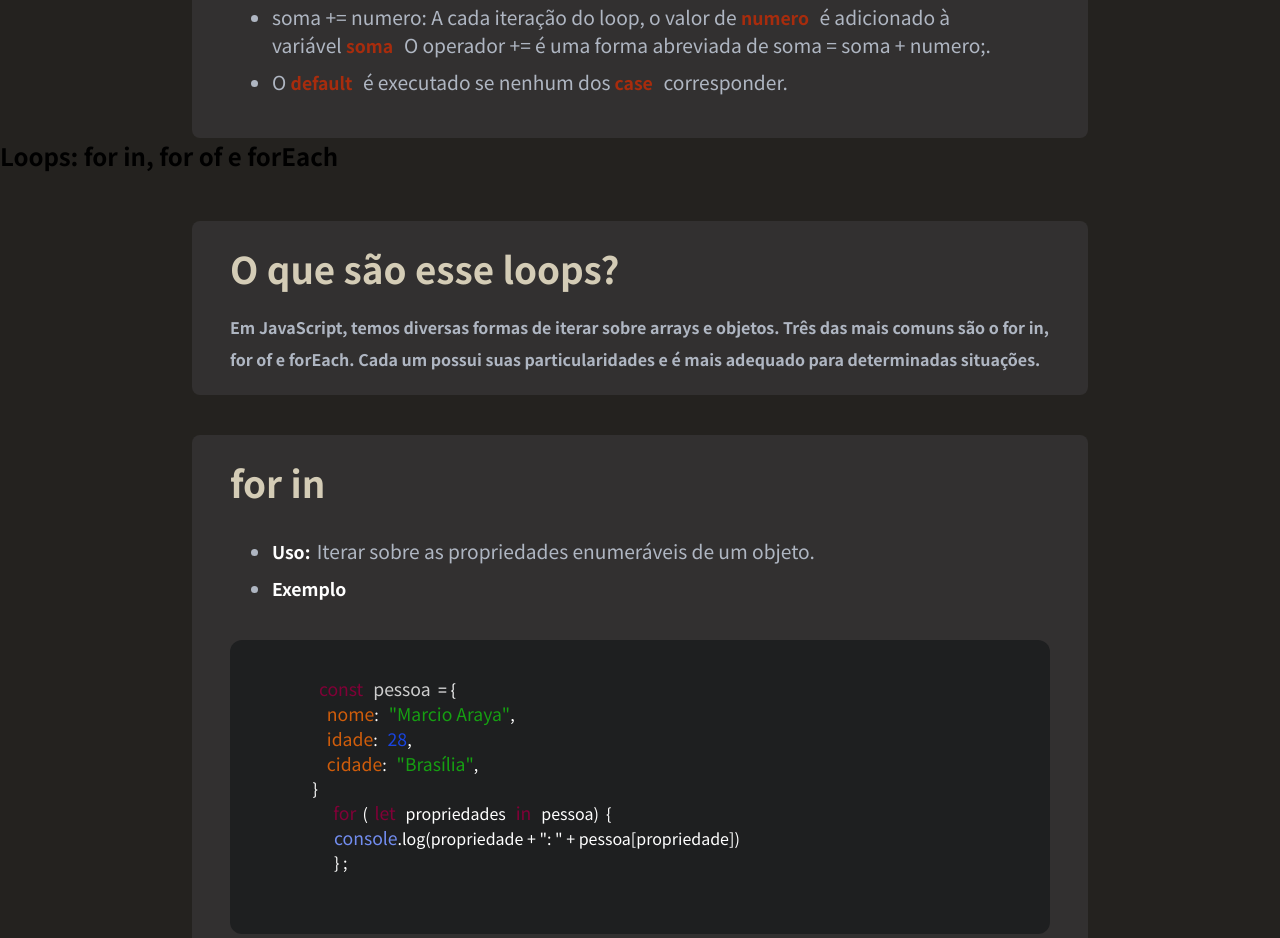
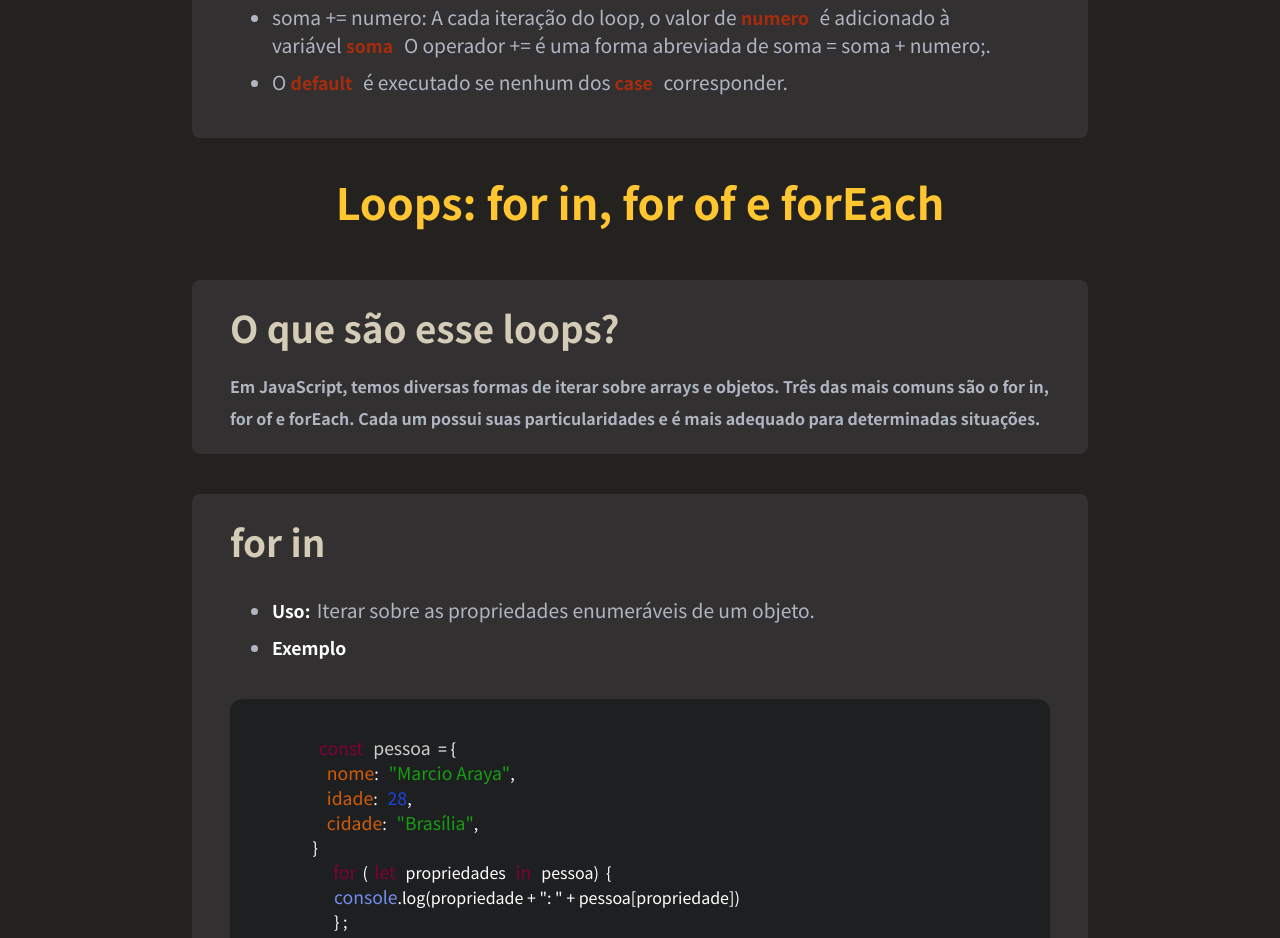
Before and after one commit to Alecsandro05/basicJavascript, a plain HTML site: page index.html in a window 1280 px wide. Shown: the part 7682-8620 px from the top of the page. Drawn offline with nearby package versions, Linux system fonts and the light colour scheme; a script that the page names is missing.

Commit message:
concerted h1

```diff
--- a/src/css/style.css
+++ b/src/css/style.css
@@ -60,6 +60,7 @@
 #title-decision,
 #title-repetition,
 #title-variable,
+#title-loops,
 #title-metodos {
   text-align: center;
   color: #ffc632;
```
